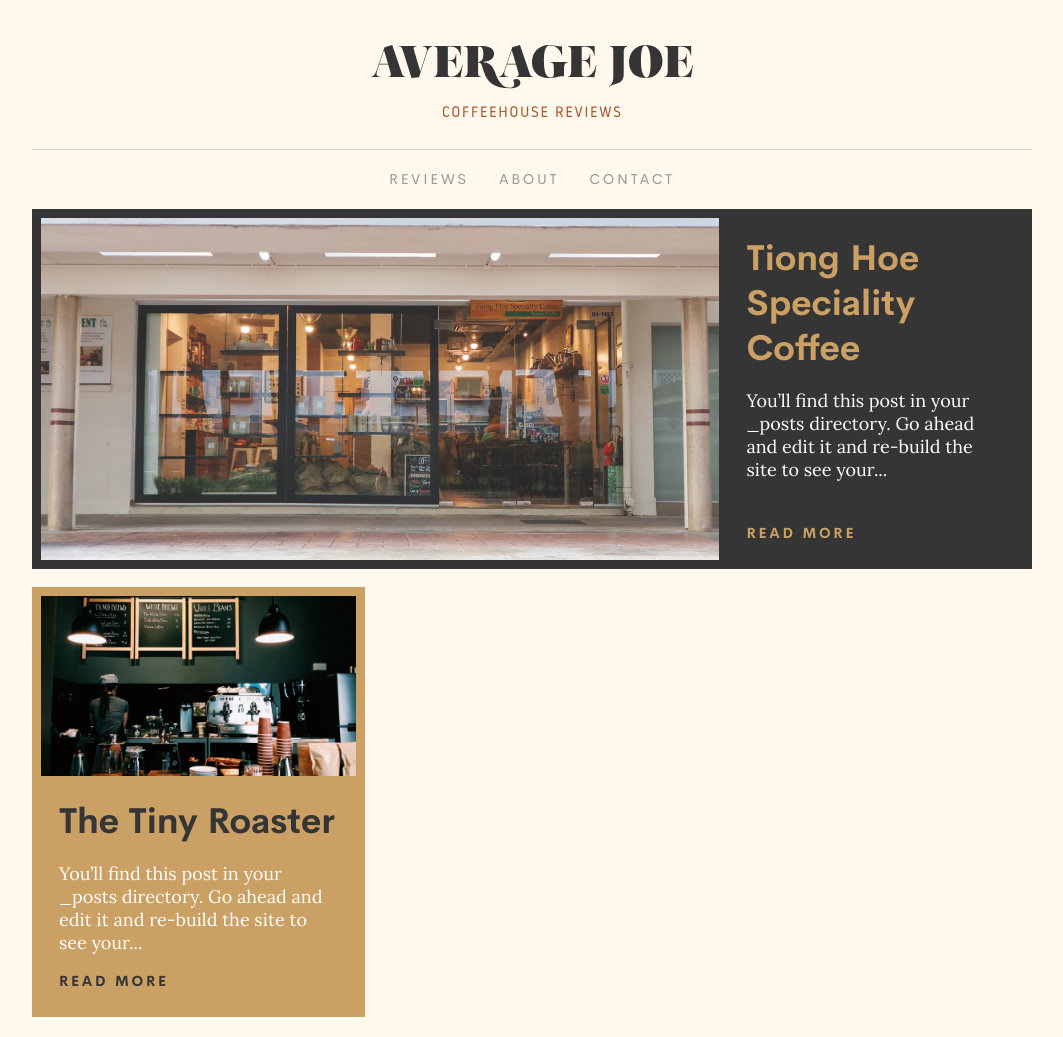
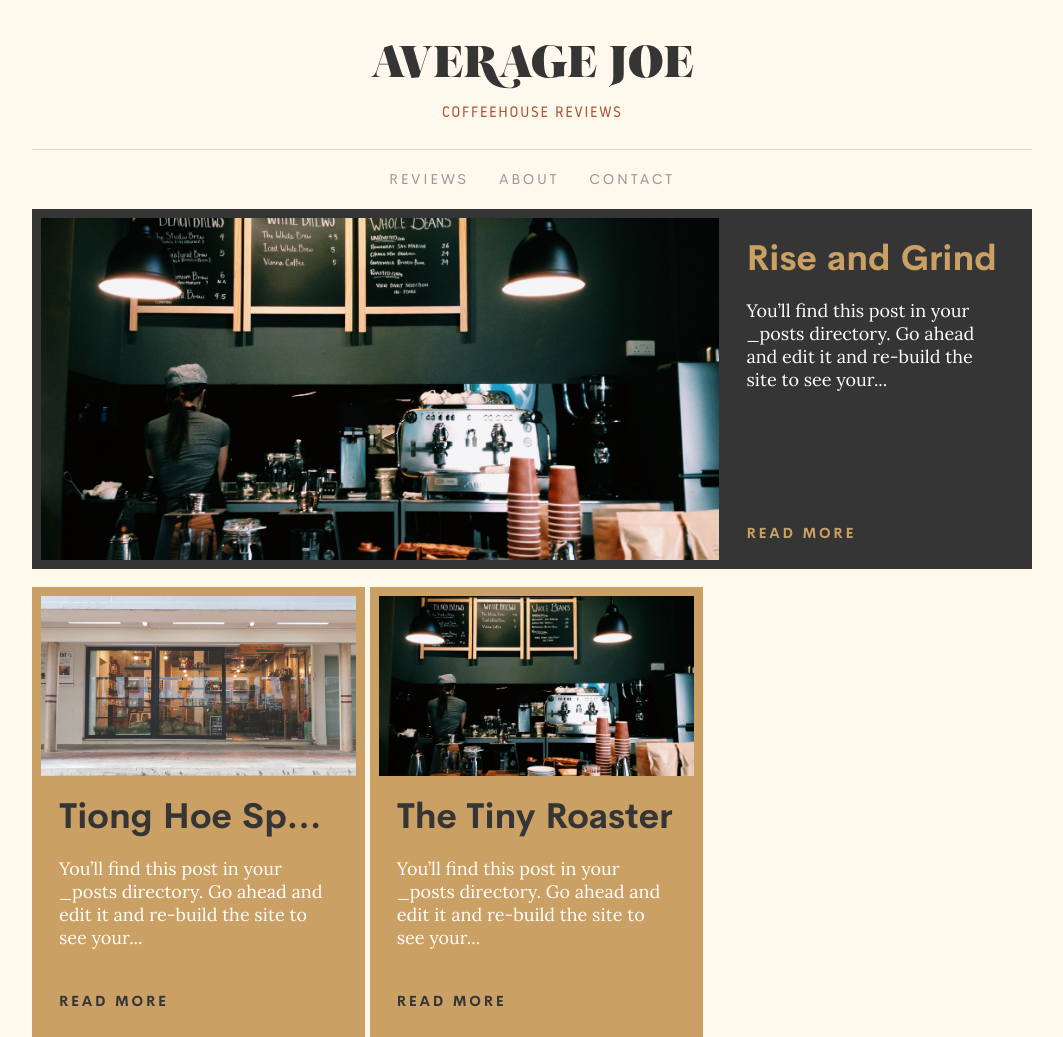
Before and after one commit to chesterhow/average-joe, a Jekyll site: the page built from index.md, in a window 1280 px wide. Shown: the whole page, without its empty margins (108-1171 px from the left). Built offline with Jekyll 4.4.1, drawn with Linux system fonts in a browser that asks for light colours.

Commit message:
Style title text for posts on homepage

```diff
--- /dev/null
+++ b/_posts/2018-05-31-rise-and-grind.md
@@ -0,0 +1,25 @@
+---
+layout: post
+title:  "Rise and Grind"
+date:   2018-05-01 12:10:10 +0800
+thumbnail: /assets/images/thetinyroaster.jpg
+---
+You’ll find this post in your `_posts` directory. Go ahead and edit it and re-build the site to see your changes. You can rebuild the site in many different ways, but the most common way is to run `jekyll serve`, which launches a web server and auto-regenerates your site when a file is updated.
+
+To add new posts, simply add a file in the `_posts` directory that follows the convention `YYYY-MM-DD-name-of-post.ext` and includes the necessary front matter. Take a look at the source for this post to get an idea about how it works.
+
+Jekyll also offers powerful support for code snippets:
+
+{% highlight ruby %}
+def print_hi(name)
+  puts "Hi, #{name}"
+end
+print_hi('Tom')
+#=> prints 'Hi, Tom' to STDOUT.
+{% endhighlight %}
+
+Check out the [Jekyll docs][jekyll-docs] for more info on how to get the most out of Jekyll. File all bugs/feature requests at [Jekyll’s GitHub repo][jekyll-gh]. If you have questions, you can ask them on [Jekyll Talk][jekyll-talk].
+
+[jekyll-docs]: https://jekyllrb.com/docs/home
+[jekyll-gh]:   https://github.com/jekyll/jekyll
+[jekyll-talk]: https://talk.jekyllrb.com/
--- a/_sass/average-joe/_home.scss
+++ b/_sass/average-joe/_home.scss
@@ -4,29 +4,43 @@
 }
 
 .item {
+  display: inline-block;
   width: 33.3%;
   background: $gold;
+  vertical-align: top;
 
   &--container {
-    display: block;
+    display: grid;
+    grid-template:
+      "thumbnail" auto
+      "title" auto
+      "body" 1fr
+      "more" auto;
+    height: 25rem;
     padding: 0.5rem;
     color: $white;
     text-decoration: none;
   }
 
   &--thumbnail {
+    grid-area: thumbnail;
     width: 100%;
     height: 10rem;
     object-fit: cover;
   }
 
   &--title {
+    grid-area: title;
     margin: 0;
     padding: 1rem;
+    overflow: hidden;
     color: $black;
+    text-overflow: ellipsis;
+    white-space: nowrap;
   }
 
   &--body {
+    grid-area: body;
     margin: 0;
     padding: 0 1rem 1rem;
     -webkit-font-smoothing: antialiased;
@@ -35,6 +49,7 @@
 
   &--more {
     @include transition(all 0.2s ease-out);
+    grid-area: more;
     margin: 0 1rem 1rem;
     color: $black;
     letter-spacing: 0.15rem;
@@ -78,34 +93,25 @@
   background: $black;
 
   .item--container {
-    display: grid;
     grid-column-gap: 0.5rem;
     grid-template:
       "thumbnail title" auto
       "thumbnail body" 1fr
       "thumbnail more" auto
       / 1fr minmax(15rem, 30%);
-    align-items: start;
     height: 20rem;
   }
 
   .item--thumbnail {
-    grid-area: thumbnail;
     height: 100%;
   }
 
   .item--title {
-    grid-area: title;
     color: $gold;
-  }
-
-  .item--body {
-    grid-area: body;
+    white-space: normal;
   }
 
   .item--more {
-    grid-area: more;
-    justify-self: start;
     color: $gold;
   }
 }
```
